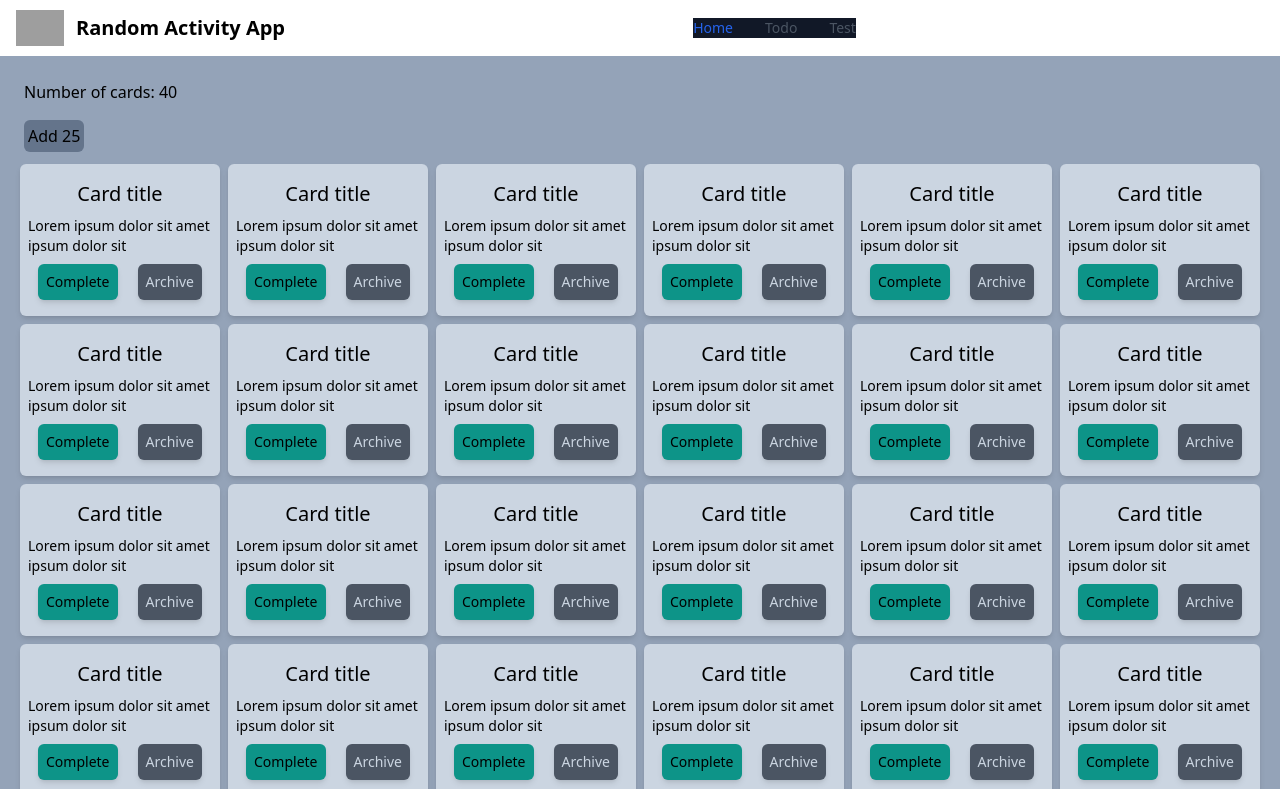
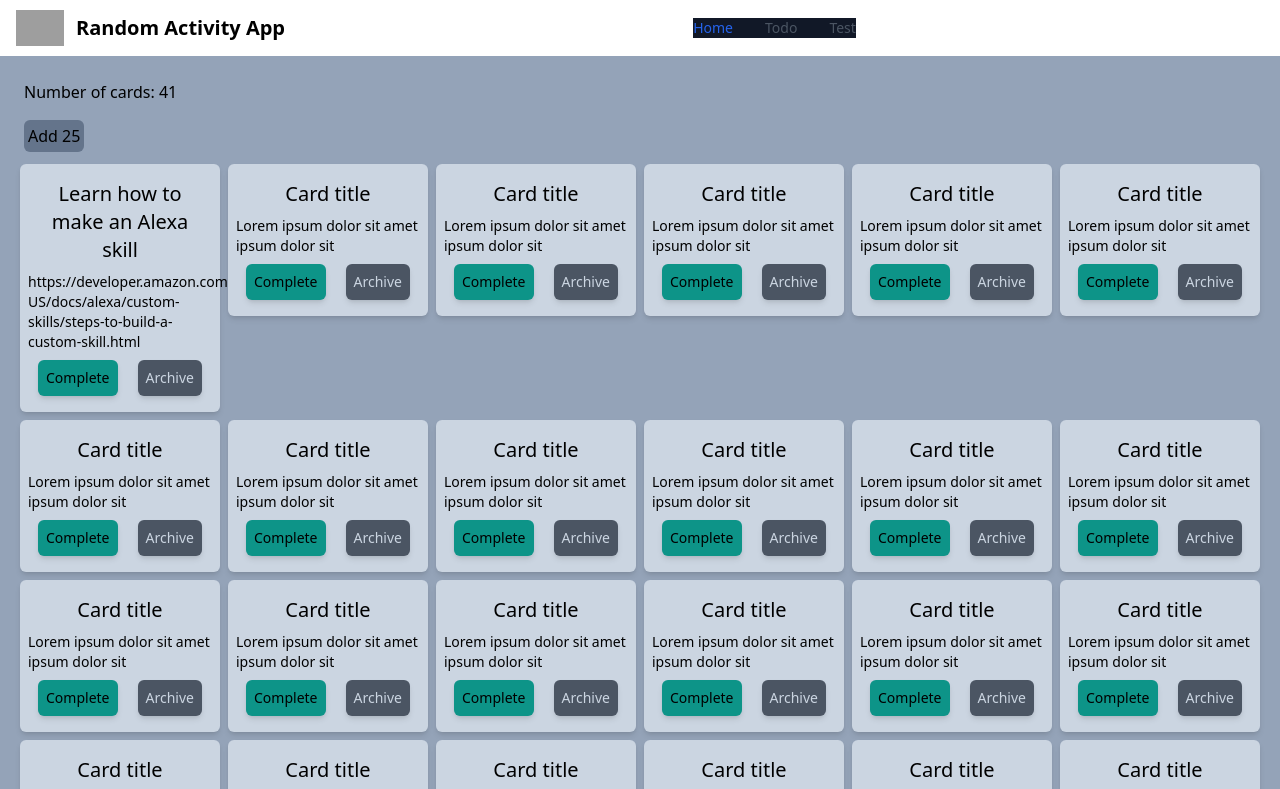
Before and after one commit to gregsoares/randomactivity, a React (Create React App) app: page / in a window 1280 px wide. Shown: the top 789 px of the page. Built offline with nearby package versions, Linux system fonts and the light colour scheme; grey boxes are pictures that could not be loaded.

Commit message:
fetching data from bored API

```diff
--- a/src/Components/Topnav/Topnav.js
+++ b/src/Components/Topnav/Topnav.js
@@ -41,7 +41,7 @@ const Topnav = ({ currentPage }) => {
               <path
                 fillRule='evenodd'
                 d='M3 5a1 1 0 011-1h12a1 1 0 110 2H4a1 1 0 01-1-1zM3 10a1 1 0 011-1h12a1 1 0 110 2H4a1 1 0 01-1-1zM3 15a1 1 0 011-1h12a1 1 0 110 2H4a1 1 0 01-1-1z'
-                clip-rule='evenodd'
+                clipRule='evenodd'
               ></path>
             </svg>
           </button>
--- a/src/Pages/Test/Test.js
+++ b/src/Pages/Test/Test.js
@@ -1,11 +1,48 @@
-import React from 'react'
+import React, { useEffect } from 'react'
+import boredAPI from '../../util/boredAPI'
 
 const pathName = window.location.pathname
 
 const Test = () => {
+  const [activityList, setActivityList] = React.useState([])
+  const handleGetActivity = async () => {
+    const data = await boredAPI()
+    console.log('handleActivity::res :>> ', data)
+    setActivityList([...activityList, data])
+  }
+
+  const renderActivity = (activity, index) =>
+    activity && (
+      <div key={index} className='p-2 bg-slate-200 shadow-md rounded-md m-1'>
+        {activity.activity && <p>Activity: {activity.activity}</p>}
+        {activity.type && <p>Type: {activity.type}</p>}
+        {activity.participants && <p>Participants: {activity.participants}</p>}
+        {activity.price && <p>Price: {activity.price}</p>}
+        {activity.link && <p>Link: {activity.link}</p>}
+      </div>
+    )
+
+  useEffect(() => {
+    boredAPI().then(res => {
+      console.log('handleActivity::res :>> ', res)
+      setActivityList([...activityList, res])
+    })
+  }, [])
+
+  useEffect(() => {
+    console.log('useEffect::activityList: ', activityList)
+  }, [activityList])
+
   return (
     <div>
       Test <p className='text-xl'>pathname: {pathName}</p>{' '}
+      <section id='API-Controls'>
+        <button onClick={handleGetActivity} className='p-2 m-2 bg-slate-600'>
+          {' '}
+          Get Activity{' '}
+        </button>
+        {activityList.map((activity, index) => renderActivity(activity, index))}
+      </section>
     </div>
   )
 }
--- a/src/assets/randomCardData.js
+++ b/src/assets/randomCardData.js
@@ -1,4 +1,13 @@
 const randomCardData = [
+  {
+    title: 'Learn how to make an Alexa skill',
+    type: 'education',
+    participants: 1,
+    price: 0,
+    text: 'https://developer.amazon.com/en-US/docs/alexa/custom-skills/steps-to-build-a-custom-skill.html',
+    key: '1592381',
+    accessibility: 0.1,
+  },
   {
     title: 'Card title',
     text: 'Lorem ipsum dolor sit amet ipsum dolor sit',
--- /dev/null
+++ b/src/util/boredAPI.js
@@ -0,0 +1,6 @@
+const boredAPI = async () =>
+  fetch('http://www.boredapi.com/api/activity/')
+    .then(res => res.json())
+    .then(res => res)
+
+export default boredAPI
```
